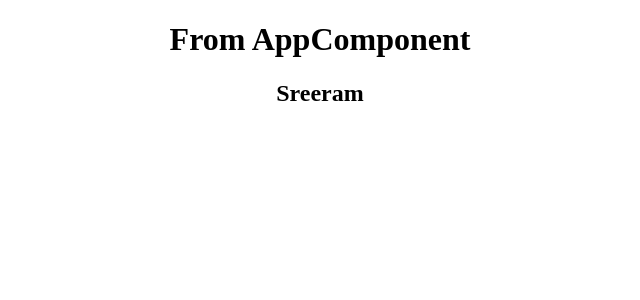
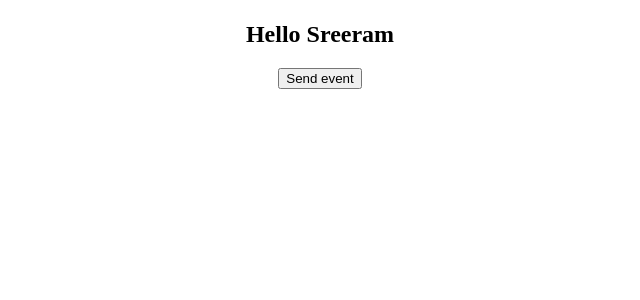
Before and after one commit to SreeramCharagundla/AngularPractice, an Angular app in the folder SampleApplication/: page / in a window 1280 px wide. Shown: the top 300 px of the page, without its empty margins (320-960 px from the left). Built offline with nearby package versions, Linux system fonts and the light colour scheme.

Commit message:
directives and component interaction

```diff
--- a/SampleApplication/src/app/app.component.html
+++ b/SampleApplication/src/app/app.component.html
@@ -1,4 +1,5 @@
 <div style="text-align:center">
-<h1>From AppComponent</h1>
-<app-test></app-test>
+<h1>{{message}}</h1>
+
+<app-test (childEvent)="message=$event" [parentData] = "name"></app-test>
 </div>
--- a/SampleApplication/src/app/app.component.ts
+++ b/SampleApplication/src/app/app.component.ts
@@ -10,5 +10,7 @@
   styleUrl: './app.component.css'
 })
 export class AppComponent {
+  public name = "Sreeram";
   title = 'SampleApplication';
+  public message = "";
 }
--- a/SampleApplication/src/app/test/test.component.html
+++ b/SampleApplication/src/app/test/test.component.html
@@ -57,7 +57,7 @@
 <!-- Structural Directives -->
  <!-- ngIf, ngSwitch, ngFor -->
 
-<div *ngIf="isDisabled; then thenBlock; else elseBlock">
+<!-- <div *ngIf="isDisabled; then thenBlock; else elseBlock">
 
 </div>
 
@@ -71,4 +71,31 @@
     <h2>
         Name is Hidden
     </h2>
-</ng-template>
+</ng-template> -->
+
+<!-- --------------------------------------------------------------------------------------------------- -->
+
+<!-- ngSwitch -->
+
+<!-- <div [ngSwitch] = "color">
+    <div *ngSwitchCase="'red'">You picked red color</div>
+    <div *ngSwitchCase="'blue'">You picked blue color</div>
+    <div *ngSwitchCase="'green'">You picked green color</div>
+    <div *ngSwitchDefault>Pick again</div>
+</div> -->
+
+<!-- --------------------------------------------------------------------------------------------------- -->
+
+<!-- ngFor -->
+
+<!-- <div *ngFor = "let color of colors; index as i ">
+    <h2>{{i}} {{color}}</h2>
+</div> -->
+
+<!-- --------------------------------------------------------------------------------------------------- -->
+
+<!-- Component Interaction -->
+
+<h2>{{"Hello "+name}}</h2>
+
+<button (click)="fireEvent()"> Send event</button>
--- a/SampleApplication/src/app/test/test.component.ts
+++ b/SampleApplication/src/app/test/test.component.ts
@@ -1,4 +1,4 @@
-import { Component } from '@angular/core';
+import { Component, Input, Output, EventEmitter } from '@angular/core';
 import { CommonModule } from '@angular/common';
 
 @Component({
@@ -9,7 +9,15 @@
   styleUrl: './test.component.css'
 })
 export class TestComponent {
-  public name = 'Sreeram';
+
+  @Input('parentData')
+  public name="";
+
+  @Output()
+  public childEvent = new EventEmitter();
+
+  public colors = ["red","blue","green","yellow"];
+  public color = "orange";
   public siteUrl = window.location.href;
   public myId = 'testId';
   public isDisabled = true;
@@ -38,4 +46,8 @@
     this.greeting = event.type;
     console.log(event);
   }
+
+  fireEvent(){
+    this.childEvent.emit("Hey Sreeram");
+  }
 }
```
